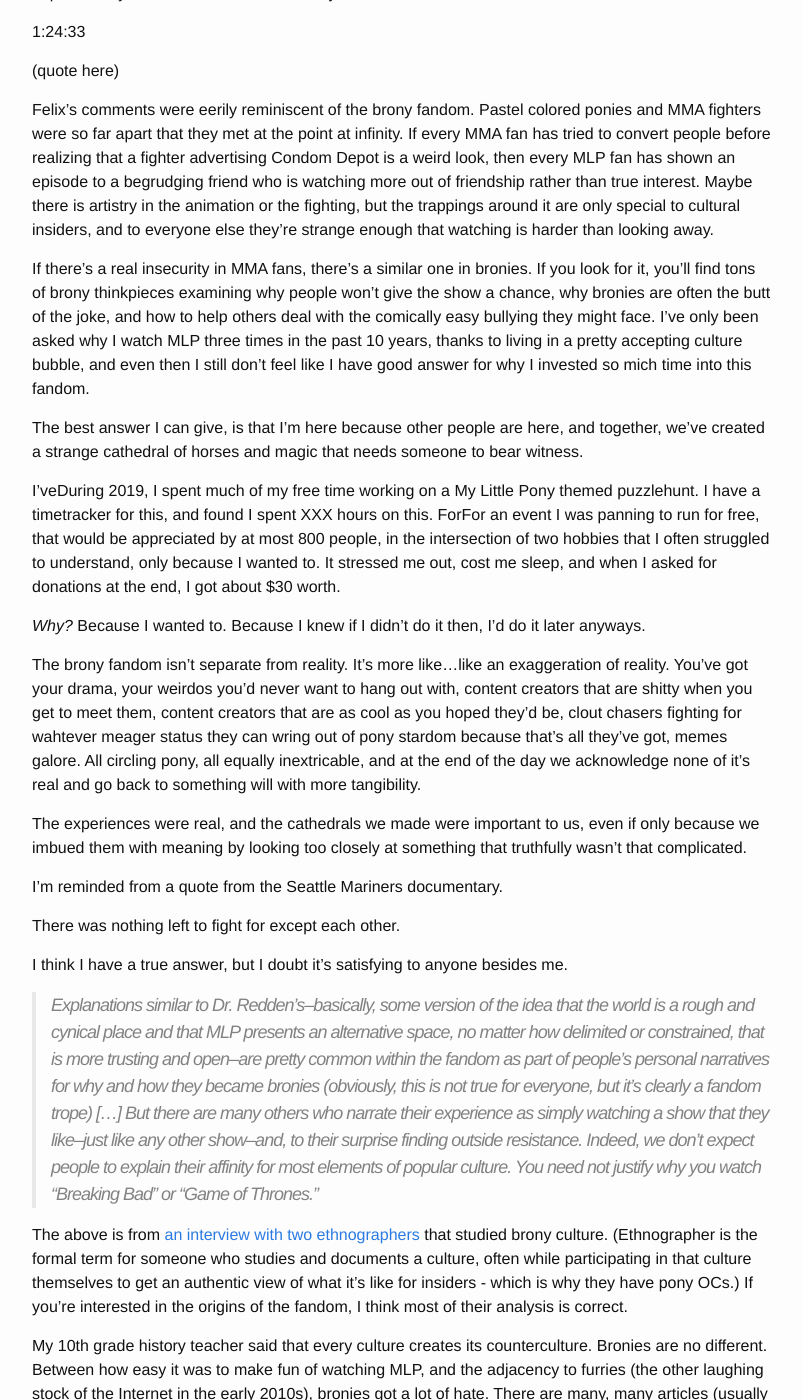
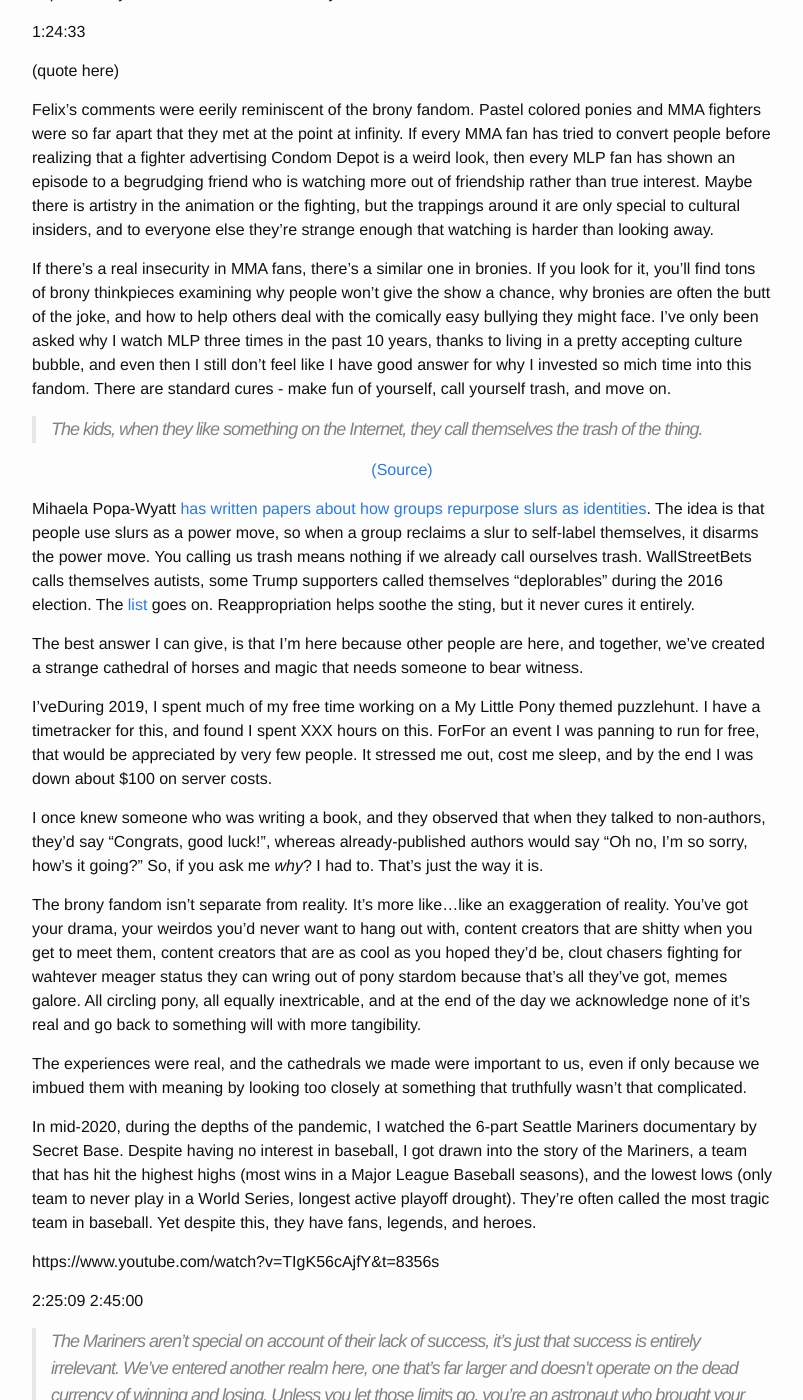
Before and after one commit to alexirpan/alexirpan.github.io, a Jekyll site: the page built from _posts/2021-12-23-why-mlp.markdown, in a window 1280 px wide and 1400 px high, scrolled down 4127 px. Shown: the whole window, without its empty margins (238-1041 px from the left). Built offline with Jekyll 4.4.1, drawn with Linux system fonts in a browser that asks for light colours; nearby versions of some CDN libraries; some of the changed text lies outside the part shown.

Commit message:
Some more edits, still figuring out what the connections between things are. this is turning into more of a meditatino than anything else

```diff
--- a/_posts/2021-12-23-why-mlp.markdown
+++ b/_posts/2021-12-23-why-mlp.markdown
@@ -221,17 +221,33 @@ you'll find tons of brony thinkpieces examining why people won't give the show a
 bronies are often the butt of the joke, and how to help others deal with the comically easy
 bullying they might face. I've only been asked why I watch MLP three times in the past 10 years,
 thanks to living in a pretty accepting culture bubble, and even then I still don't feel like I have good
-answer for why I invested so mich time into this fandom.
+answer for why I invested so mich time into this fandom. There are standard cures - make fun of
+yourself, call yourself trash, and move on.
+
+> The kids, when they like something on the Internet, they call themselves the trash of the thing.
+
+[(Source)](https://youtu.be/6oQyCFOyRcA?t=14)
+{: .centered }
+
+Mihaela Popa-Wyatt [has written papers about how groups repurpose slurs as identities](https://philarchive.org/archive/POPRTB).
+The idea is that people use slurs as a power move, so when a group reclaims a slur to self-label
+themselves, it disarms the power move. You calling us trash means nothing if we already call ourselves
+trash. WallStreetBets calls themselves autists, some Trump supporters called themselves "deplorables"
+during the 2016 election. The [list](https://en.wikipedia.org/wiki/Reappropriation) goes on.
+Reappropriation helps soothe the sting, but it never cures it entirely.
 
 The best answer I can give, is that I'm here because other people are here, and together, we've created
 a strange cathedral of horses and magic that needs someone to bear witness.
 
 I'veDuring 2019, I spent much of my free time working on a My Little Pony themed puzzlehunt. I have a timetracker for this,
-and found I spent XXX hours on this. ForFor an event I was panning to run for free, that would be appreciated by at most
-800 people, in the intersection of two hobbies that I often struggled to understand, only because I wanted to.
-It stressed me out, cost me sleep, and when I asked for donations at the end, I got about $30 worth.
+and found I spent XXX hours on this. ForFor an event I was panning to run for free, that would be appreciated by very
+few people.
+It stressed me out, cost me sleep, and by the end I was down about $100 on server costs.
 
-*Why?* Because I wanted to. Because I knew if I didn't do it then, I'd do it later anyways.
+I once knew someone who was writing a book, and
+they observed that when they talked to non-authors, they'd say "Congrats, good luck!", whereas
+already-published authors would say "Oh no, I'm so sorry, how's it going?" So, if you ask me
+*why*? I had to. That's just the way it is.
 
 The brony fandom isn't separate from reality. It's more like...like an exaggeration of reality.
 You've got your drama, your weirdos you'd never want to hang out with, content creators that are
@@ -242,11 +258,31 @@ memes galore. All circling pony, all equally inextricable, and at the end of the
 The experiences were real, and the cathedrals we made were important to us, even if only because we imbued them with meaning
 by looking too closely at something that truthfully wasn't that complicated.
 
-I'm reminded from a quote from the Seattle Mariners documentary.
+In mid-2020, during the depths of the pandemic, I watched the 6-part Seattle Mariners documentary by Secret Base. Despite having
+no interest in baseball, I got drawn into the story of the Mariners, a team that has hit the highest highs (most wins
+in a Major League Baseball seasons), and the lowest lows (only team to never play in a World Series, longest
+active playoff drought). They're often called the most tragic team in baseball. Yet despite this, they have fans, legends,
+and heroes.
 
-There was nothing left to fight for except each other.
+https://www.youtube.com/watch?v=TIgK56cAjfY&t=8356s
 
-I think I have a true answer, but I doubt it's satisfying to anyone besides me.
+2:25:09
+2:45:00
+
+> The Mariners aren't special on account of their lack of success, it's just that success is entirely irrelevant. We've
+> entered another realm here, one that's far larger and doesn't operate on the dead currency of winning and losing. Unless
+> you let those limits go, you're an astronaut who brought your wallet. The Seattle Mariners aren't competitors. They're
+> protagonists.
+>
+> With the benefit of hindsight, we know that on-field contention wasn't in the cards for the Seattle
+> Mariners, and has never been to this day. That was never happening. The only fight left was for happiness.
+>
+> [After last at-bat of the 2009 season], teammates threw Ichiro and Junior up on their shoulders and paraded them back to
+> the dugout. [...] You're looking right now at a team that isn't going to the playoffs. They didn't even really come close,
+> but they're getting a standing ovation and waving their caps in gratitude. This is Whoville! I have never ever seen another
+> team do this. This team and these fans aren't celebrating any kind of on-field accomplishment. They're celebrating one another.
+> They're celebrating themselves.
+
 
 
 > Explanations similar to Dr. Redden’s–basically, some version of the idea that the world is a rough and cynical place and that MLP presents an alternative space, no matter how delimited or constrained, that is more trusting and open–are pretty common within the fandom as part of people’s personal narratives for why and how they became bronies (obviously, this is not true for everyone, but it’s clearly a fandom trope) [...]
@@ -283,34 +319,7 @@ who they *are*.
 A decent fraction of male bronies
 had internal struggles about whether it was okay for them to enjoy a
 
->
 > The fact that causal explanations that answer why you are a brony are central to the narratives of many bronies does not really indicate too much about their truth value, but they are a useful indicator of where society draws its lines and how people who find themselves on the wrong sides of social lines create meaning based on their situations.
-
-
-
-Backlash
--------------------------------------------------------------------------------------
-
-Your Words Have No Power
----------------------------------------------------------------
-
-And similarly, it shouldn't be surprising that self-secure bronies would take that backlash or
-contradiction and wear it as a source of pride.
-There is a grand tradition of groups taking slurs and adopting them for themselves. ["Queer"](https://www.cjr.org/language_corner/queer.php)
-used to be used in contempt. Now it's part of the LGBTQ acronym. There aren't really similar slurs
-for the brony community, but there is a similar level of hate, and I'd say many bronies (myself included)
-felt a sense of strength in numbers.
-
-> The kids, when they like something on the Internet, they call themselves the trash of the thing.
-
-[(Source)](https://youtu.be/6oQyCFOyRcA?t=14)
-{: .centered }
-
-
-Mihaela Popa-Wyatt [has written some essays about times groups repurpose slurs](https://philarchive.org/archive/POPRTB).
-The theory is that slurs are way to assign low power to a group. (You do not deserve to be named the way
-you want to be.) When a group reclaims a slur and uses it to self-label themselves, it disarms the attack
-
 
 
 
@@ -333,6 +342,14 @@ Every now and then (usually around the season premiere and finale), the show dro
 and turns into a high stakes adventure where the fate of the world is at stake. This tends to be
 heavier on continuity, involves a lot more fighting and power of friendship speeches, and basically
 turns into a magical girl anime. But you know, with ponies.
+
+
+"Our Cabinet's Fractured Into Factions"
+----------------------------------------------------------------------------------------
+
+https://xkcd.com/1095/
+
+
 
 \* \* \*
 {: .centered }
```
Also changed, not shown: other parts of _posts/2021-12-23-why-mlp.markdown (+4 -0 lines).
